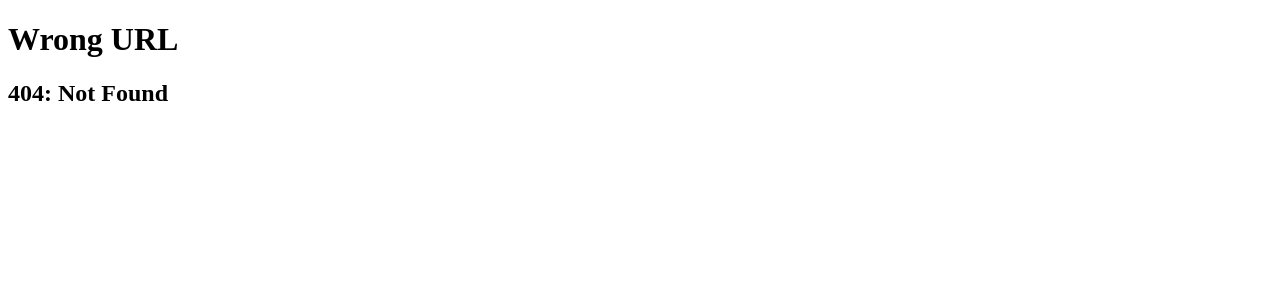
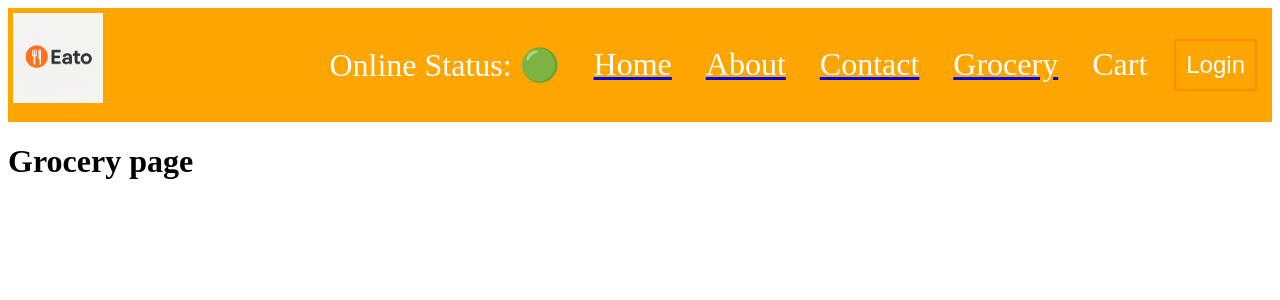
Before and after one commit to srinijammula/react-dev, a React (Vite) app: page /grocery in a window 1280 px wide. Before the commit this address had no page. Shown: the top 300 px of the page. Built offline with nearby package versions, Linux system fonts and the light colour scheme.

Commit message:
Grocery page lazy load gives seperate js bundle

```diff
--- a/src/App.js
+++ b/src/App.js
@@ -1,4 +1,4 @@
-import React from "react";
+import React, {lazy, Suspense} from "react";
 import {createRoot} from "react-dom/client"
 import {About} from "./components/About"
 import { Body } from "./components/Body";
@@ -7,6 +7,12 @@ import { createBrowserRouter,RouterProvider, Outlet } from "react-router-dom";
 import { Contact } from "./components/Contact";
 import { Error } from "./components/Error";
 import { RestaurantMenu } from "./components/RestaurantMenu";
+import { Shimmer } from "./components/Shimmer.js";
+//import { Grocery } from "./components/Grocery";
+
+
+
+const Grocery = lazy(()=>import("./components/Grocery"))
 
 const AppLayout = () => {
     return (
@@ -33,6 +39,10 @@ const appRouter = createBrowserRouter([
             {
                 path: '/contact',
                 element: <Contact />
+            },
+            {
+                path: '/grocery',
+                element: <Suspense fallback={<Shimmer />}><Grocery /></Suspense>
             },
             {
                 path: "/restaurants/:resId",
--- /dev/null
+++ b/src/components/Grocery.js
@@ -0,0 +1,5 @@
+const Grocery = () => {
+    return <h1> Grocery page</h1>
+}
+
+export default Grocery;
--- a/src/components/Header.js
+++ b/src/components/Header.js
@@ -17,6 +17,7 @@ export const Header = () => {
                     <Link to="/"><li>Home</li></Link>
                     <Link to="/about"><li>About</li></Link>
                     <Link to="/contact"><li>Contact</li></Link>
+                    <Link to="/grocery"><li>Grocery</li></Link>
                     <li>Cart</li>
                     <button className="login" onClick={() => {setBtnName(btnName=='Login'?'Logout':'Login')}}>{btnName}</button>
                 </ul>
```
